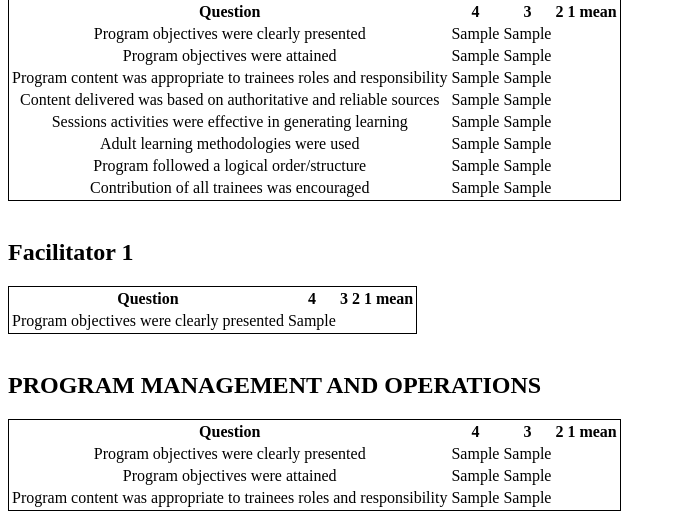
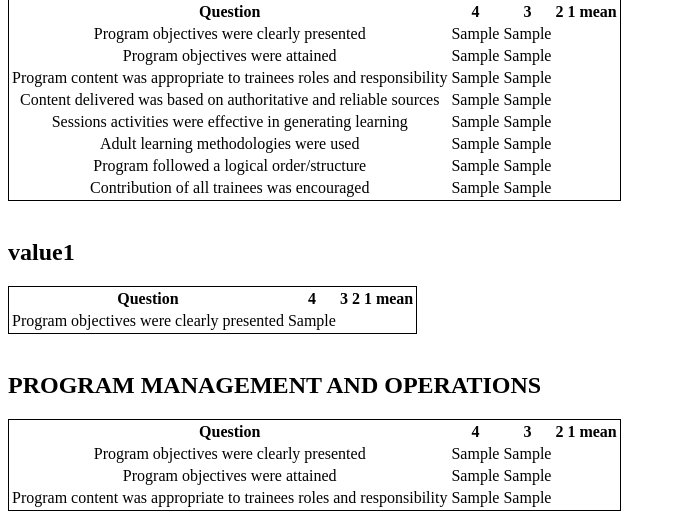
Before and after one commit to Clinic-Directory-2021/evaluation_system_admin, a Django app: template main_app/templates/pdf_generated/generate_summary.html in a window 1280 px wide. Shown: the part 315-830 px from the top of the page, without its empty margins (0-676 px from the left). Run offline with Django 3.2, Linux system fonts and the light colour scheme; the template is opened without the code that fills it: most values are stand-ins (such as "Sample title", 1, 10 or a date in 2020).

Commit message:
asdasdasd

```diff
--- a/main_app/templates/pdf_generated/generate_summary.html
+++ b/main_app/templates/pdf_generated/generate_summary.html
@@ -88,7 +88,7 @@
     <!-- #facilitators -->
     {% for key1,value1 in facilitator_response.items %}
 
-    <h2>Facilitator 1</h2>
+    <h2>value1</h2>
     <table style="border: 1px solid black; text-align: center;">
         <thead>
             <tr>
```
